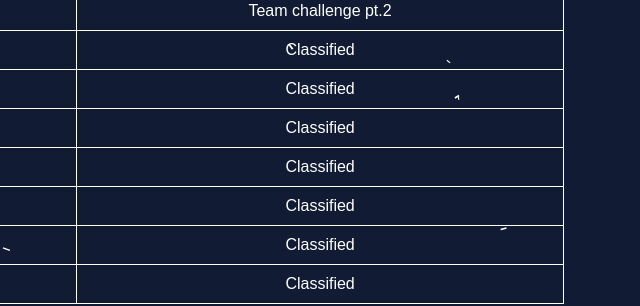
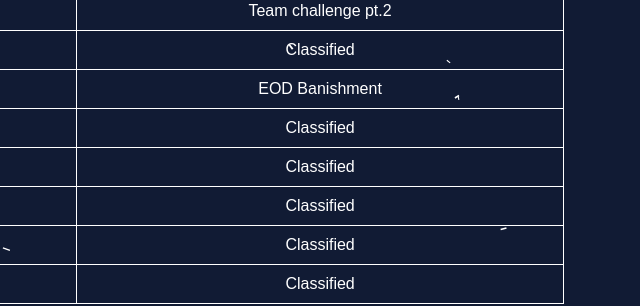
Before and after one commit to Claudio-WPP/cloakpixel, a plain HTML site: page schedule.html in a window 1280 px wide. Shown: the part 424-730 px from the top of the page, 621-1261 px from the left. Drawn offline with Linux system fonts and the light colour scheme.

Commit message:
Update schedule.html

```diff
--- a/schedule.html
+++ b/schedule.html
@@ -216,7 +216,7 @@
                     <td>15:30</td>
                     <td>15:55</td>
                     <td>Room 4-N4</td>
-                    <td>Classified</td>
+                    <td>EOD Banishment</td>
                 </tr>
                 <tr>
                     <td rowspan="5">Mon</td>
```
